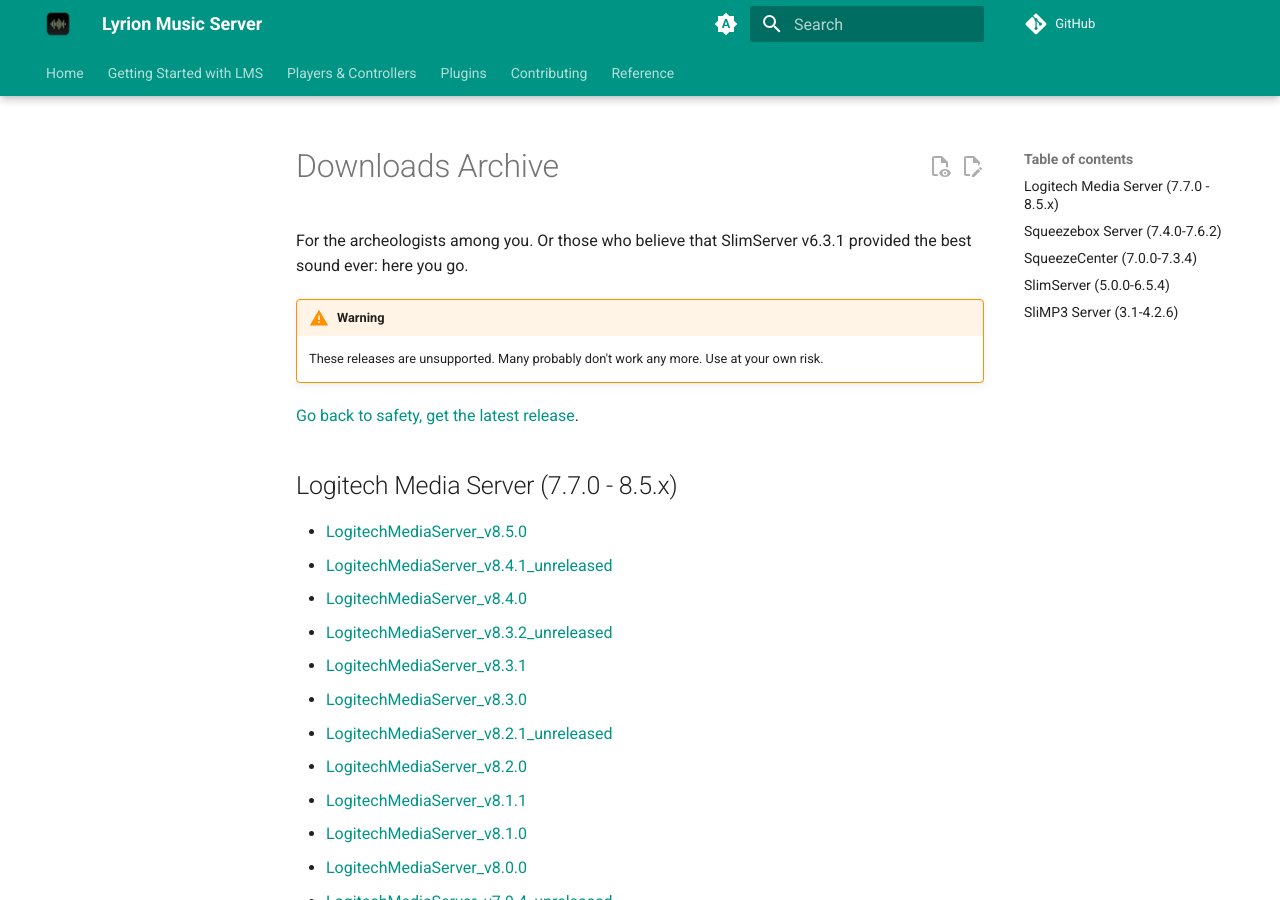
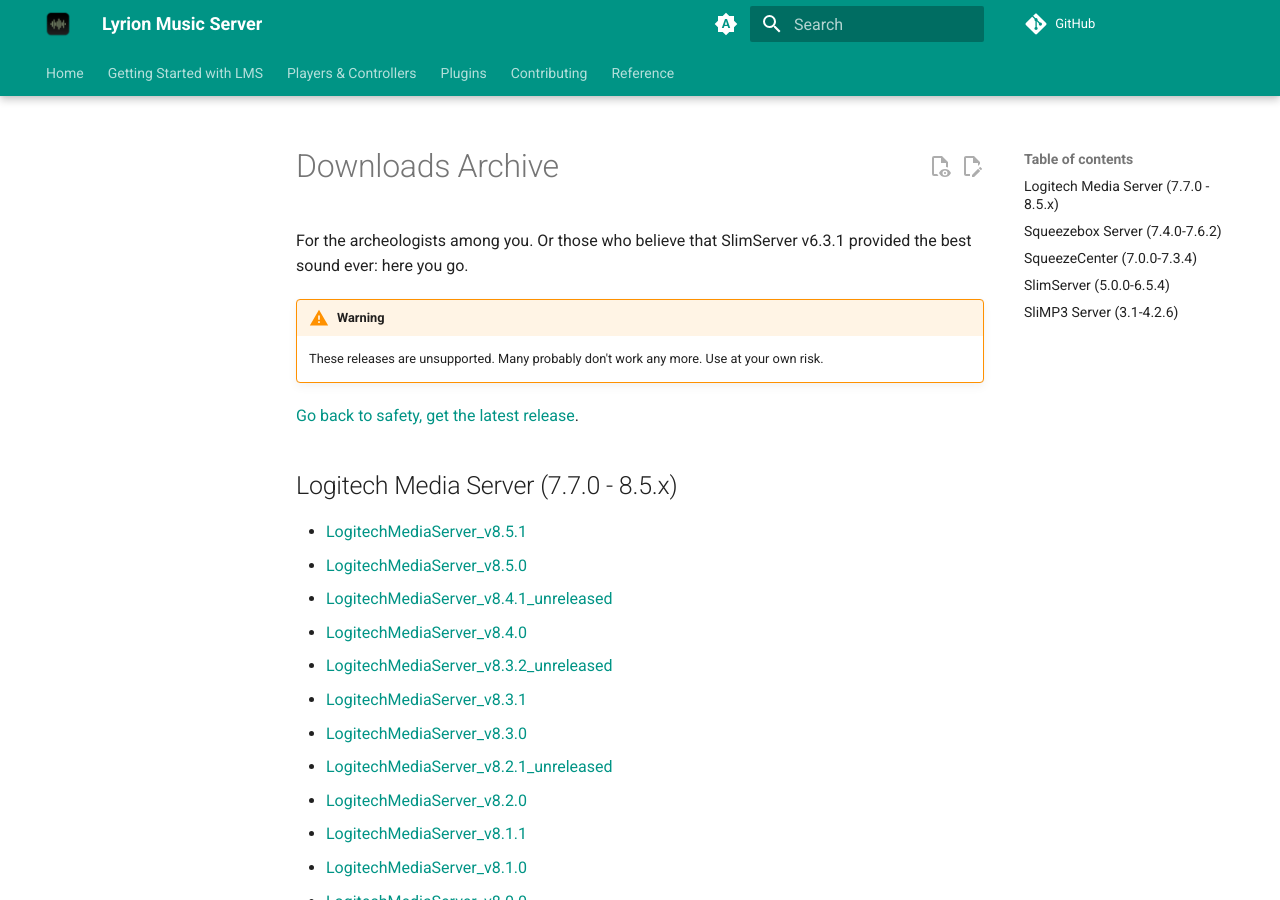
Before and after one commit to LMS-Community/lms-community.github.io, an MkDocs documentation site: the page built from docs/downloads/archive.md, in a window 1280 px wide and 900 px high. Built offline with MkDocs 1.6.1 and Material for MkDocs 9.7.7, drawn with Linux system fonts in a browser that asks for light colours; a script that is not in the unit is left out; plug-ins that fetch from the network failed and are left out; comment, search, counter and statistics services are not loaded.

Commit message:
Add LMS 8.5.1 to the archive page.

```diff
--- a/docs/downloads/archive.md
+++ b/docs/downloads/archive.md
@@ -12,6 +12,7 @@
 
 ## Logitech Media Server (7.7.0 - 8.5.x)
 
+* [LogitechMediaServer_v8.5.1](https://archive.lms-community.org/LogitechMediaServer_v8.5.1)
 * [LogitechMediaServer_v8.5.0](https://archive.lms-community.org/LogitechMediaServer_v8.5.0)
 * [LogitechMediaServer_v8.4.1_unreleased](https://archive.lms-community.org/LogitechMediaServer_v8.4.1_unreleased)
 * [LogitechMediaServer_v8.4.0](https://archive.lms-community.org/LogitechMediaServer_v8.4.0)
```
